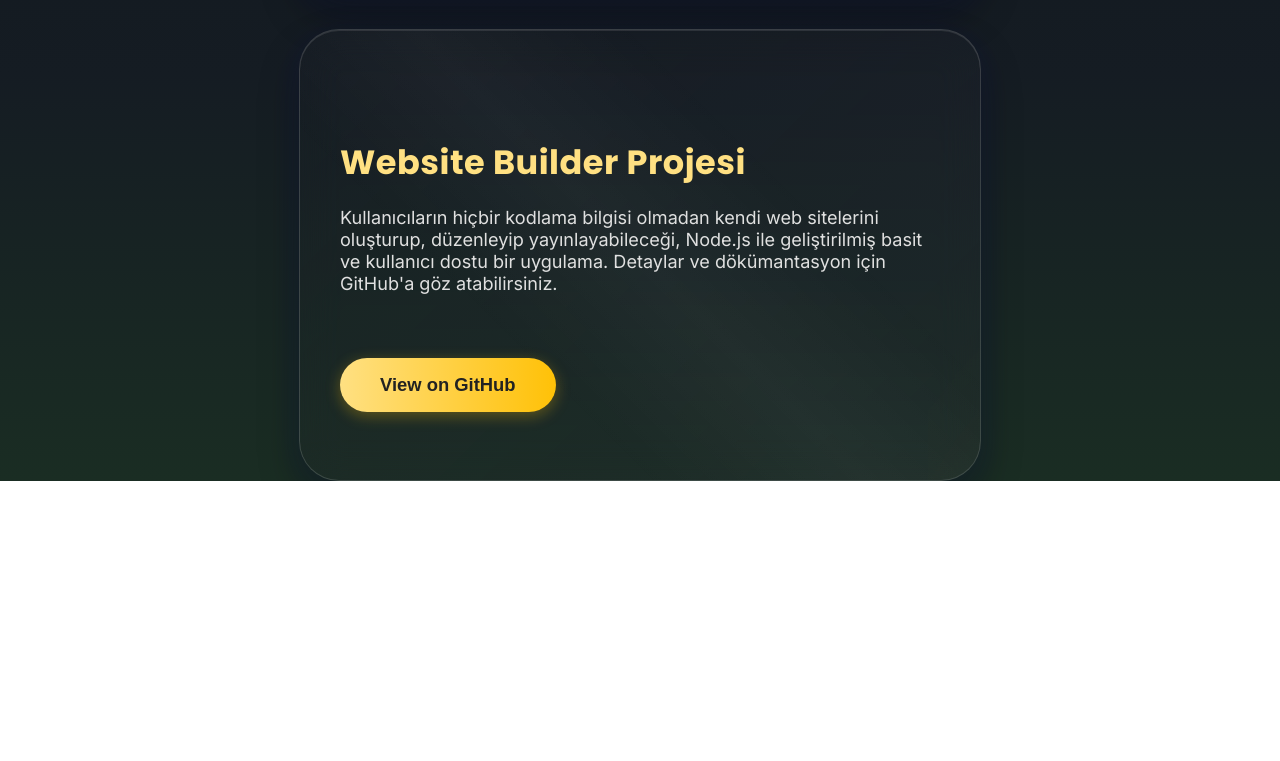
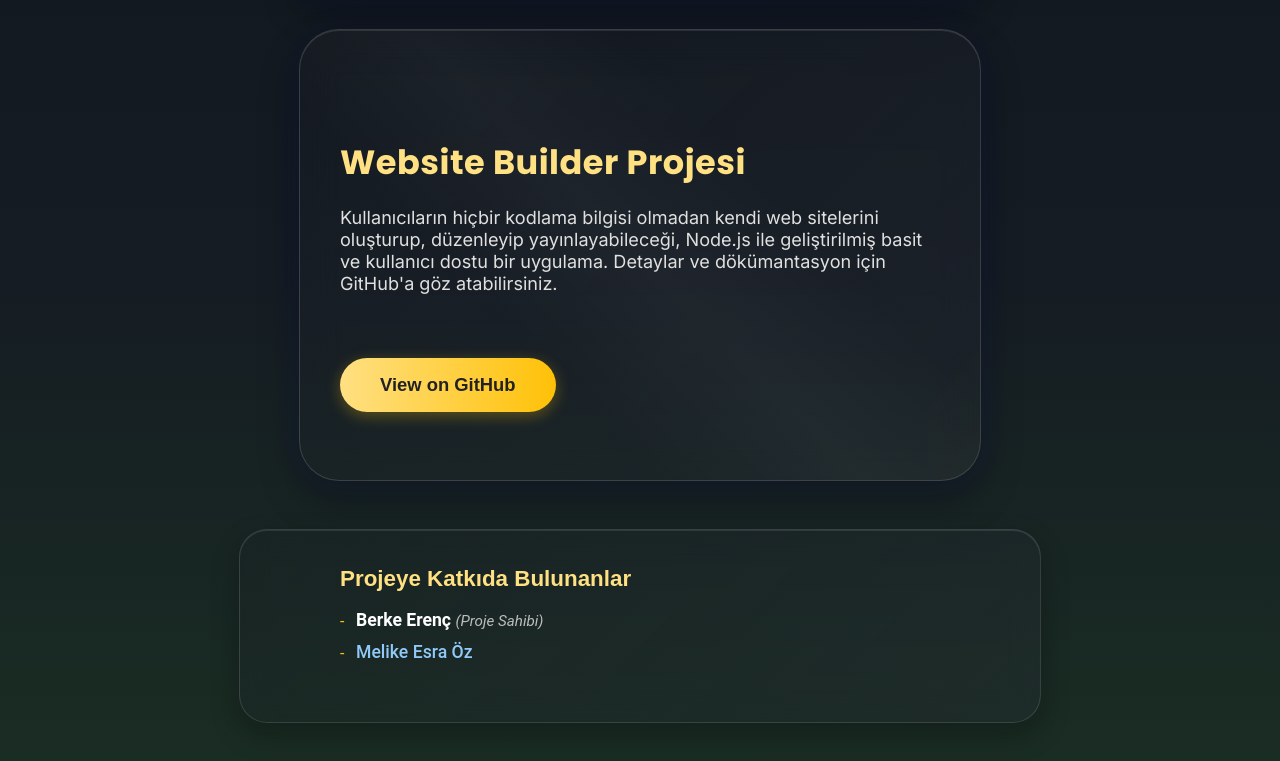
Before and after one commit to berkeerenc/talya-project, a plain HTML site: page index.html in a window 1280 px wide. Shown: the part 875-1636 px from the top of the page. Before the commit the page ends 1356 px from the top, so only its background shows below. Drawn offline with Linux system fonts and the light colour scheme.

Commit message:
contributors section eklendi

```diff
--- a/index.html
+++ b/index.html
@@ -47,6 +47,19 @@
         </div>
       </div>
     </div>
+
+
+    <section class="contributors-section reveal card1 card-move">
+  <div class="content-box left-align">
+    <h3> Projeye Katkıda Bulunanlar</h3>
+    <ul class="contributors-list">
+      <li><span class="owner">Berke Erenç</span> <span class="role">(Proje Sahibi)</span></li>
+      <li><a href="https://github.com/melikesraoz" target="_blank">Melike Esra Öz</a></li>
+
+    </ul>
+  </div>
+</section>
+
   </div>
 </body>
 </html>
--- a/style.css
+++ b/style.css
@@ -603,3 +603,77 @@
     transform: translateY(0);
   }
 }
+
+/* contributers section  */
+.contributors-section {
+  width: 100%;
+  max-width: 720px;
+  background: linear-gradient(135deg, rgba(30, 32, 40, 0.15), rgba(45, 48, 60, 0.25));
+  border-radius: 28px;
+  box-shadow: 0 12px 28px rgba(0, 0, 0, 0.25), inset 0 1px 0 rgba(255, 255, 255, 0.1);
+  backdrop-filter: blur(16px);
+  -webkit-backdrop-filter: blur(16px);
+  padding: 36px 40px;
+  margin: 48px auto;
+  border: 1px solid rgba(255, 255, 255, 0.12);
+  position: relative;
+  z-index: 2;
+}
+
+.contributors-section h3 {
+  font-family: 'Montserrat', sans-serif;
+  font-size: 1.4rem;
+  font-weight: 700;
+  color: #ffe082;
+  margin-bottom: 18px;
+  text-align: left;
+}
+
+.contributors-list {
+  list-style: none;
+  padding-left: 0;
+  margin: 0;
+  display: flex;
+  flex-direction: column;
+  gap: 12px;
+}
+
+.contributors-list li {
+  font-family: 'Roboto', sans-serif;
+  font-size: 1.1rem;
+  color: #e0e0e0;
+  position: relative;
+  padding-left: 16px;
+}
+
+.contributors-list li::before {
+  content: "-";
+  position: absolute;
+  left: 0;
+  top: 2px;
+  font-size: 1rem;
+  color: #ffc107;
+}
+
+.contributors-list a {
+  color: #90caf9;
+  text-decoration: none;
+  font-weight: 500;
+  transition: all 0.3s ease;
+}
+
+.contributors-list a:hover {
+  color: #fff;
+  text-shadow: 0 0 4px #90caf9;
+}
+
+.owner {
+  font-weight: 600;
+  color: #fff;
+}
+
+.role {
+  font-style: italic;
+  color: #bdbdbd;
+  font-size: 0.95rem;
+}
```
